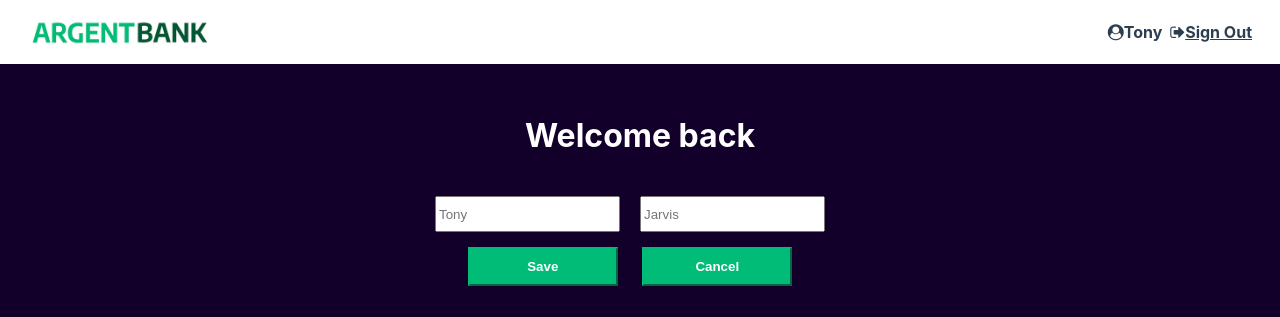
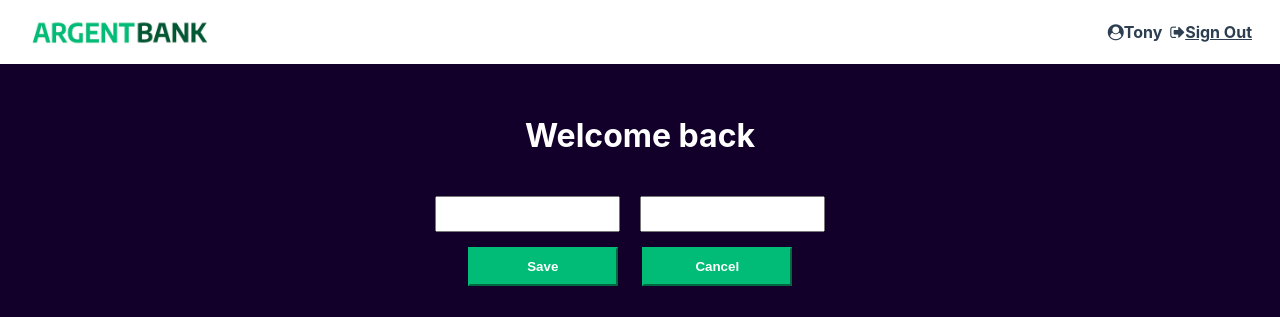
Before and after one commit to Emmanuel95bis/Emmanuel-Caiola-28112023-projet13-ArgentBank, a React (Create React App) app in the folder frontend/: page /UserInformation in a window 1280 px wide. Both pictures are taken after a click on the button "Edit Name". Shown: the top 317 px of the page. Built offline with nearby package versions, Linux system fonts and the light colour scheme.

Commit message:
localstorage

```diff
--- a/frontend/package.json
+++ b/frontend/package.json
@@ -7,6 +7,8 @@
     "@testing-library/jest-dom": "^5.17.0",
     "@testing-library/react": "^13.4.0",
     "@testing-library/user-event": "^13.5.0",
+    "eslint": "^8.54.0",
+    "eslint-plugin-flowtype": "^8.0.3",
     "react": "^18.2.0",
     "react-dom": "^18.2.0",
     "react-redux": "^8.1.3",
--- /dev/null
+++ b/frontend/src/authentification/Localstorage.js
@@ -0,0 +1,11 @@
+export const setName = (firstname, lastname) => {
+  localStorage.clear();
+  localStorage.setItem("FirstName", firstname);
+  localStorage.setItem("LastName", lastname);
+};
+
+export const getName = () => {
+  const firstname = localStorage.getItem("FirstName");
+  const lastname = localStorage.getItem("LastName");
+  return { recup_firstname: firstname, recup_lastname: lastname };
+};
--- a/frontend/src/components/UserMain.js
+++ b/frontend/src/components/UserMain.js
@@ -1,27 +1,57 @@
 import "./main.css";
-import React, { useState } from "react";
+import React, { useEffect, useState } from "react";
+import { setName, getName } from "../authentification/Localstorage";
 
 function UserMain() {
+  const { recup_firstname, recup_lastname } = getName();
+  console.log(recup_firstname);
+  console.log(recup_lastname);
+  const [firstname, setFirstname] = useState("Tonis");
+  const [lastname, setLastname] = useState("Jarvis");
   const [isEditing, setIsEditing] = useState(false);
+
+  useEffect(() => {
+    if (recup_firstname !== "") setFirstname(recup_firstname);
+    if (recup_lastname !== "") setLastname(recup_lastname);
+  }, [recup_firstname, recup_lastname]);
+
+  const changeName = () => {
+    console.log(firstname);
+    console.log(lastname);
+    setName(firstname, lastname);
+    setIsEditing(!isEditing);
+  };
 
   const changeHeader = () => {
     setIsEditing(!isEditing);
   };
 
   return (
-    <main class="main bg-dark">
+    <main className="main bg-dark">
       {isEditing ? (
         <div className="header-name">
           <h1>Welcome back </h1>
           <br />
-          <input type="text" placeholder="Tony" className="name-input"></input>
           <input
             type="text"
-            placeholder="Jarvis"
+            placeholder={firstname}
             className="name-input"
+            id="id_firstname"
+            value={firstname}
+            onChange={(e) => setFirstname(e.target.value)}
+          ></input>
+          <input
+            type="text"
+            placeholder={lastname}
+            className="name-input"
+            id="id_lastname"
+            value={lastname}
+            onChange={(e) => setLastname(e.target.value)}
           ></input>
           <br />
-          <button className="save-button">Save</button>{" "}
+          <button className="save-button" onClick={changeName}>
+            Save
+          </button>{" "}
           <button className="save-button" onClick={changeHeader}>
             Cancel
           </button>
@@ -31,13 +61,14 @@ function UserMain() {
           <h1>
             Welcome back
             <br />
-            Tony Jarvis!
+            {firstname} {lastname}!
           </h1>
           <button className="edit-button" onClick={changeHeader}>
             Edit Name
           </button>
         </div>
       )}
+
       <h2 class="sr-only">Accounts</h2>
       <section class="account">
         <div class="account-content-wrapper">
--- a/frontend/src/pages/Signin.js
+++ b/frontend/src/pages/Signin.js
@@ -7,10 +7,7 @@ import { useDispatch, useSelector } from "react-redux";
 import { fetchUser } from "../reducer/UsersReducer";
 
 function Signin() {
-  console.log("111111111111111111");
   const user = useSelector((state) => state.user.data);
-  console.log("22222222222222222");
-  console.log(user);
 
   const dispatch = useDispatch();
 
```
Also changed, not shown: 2 other files (tests, documents, lock files or other folders).
